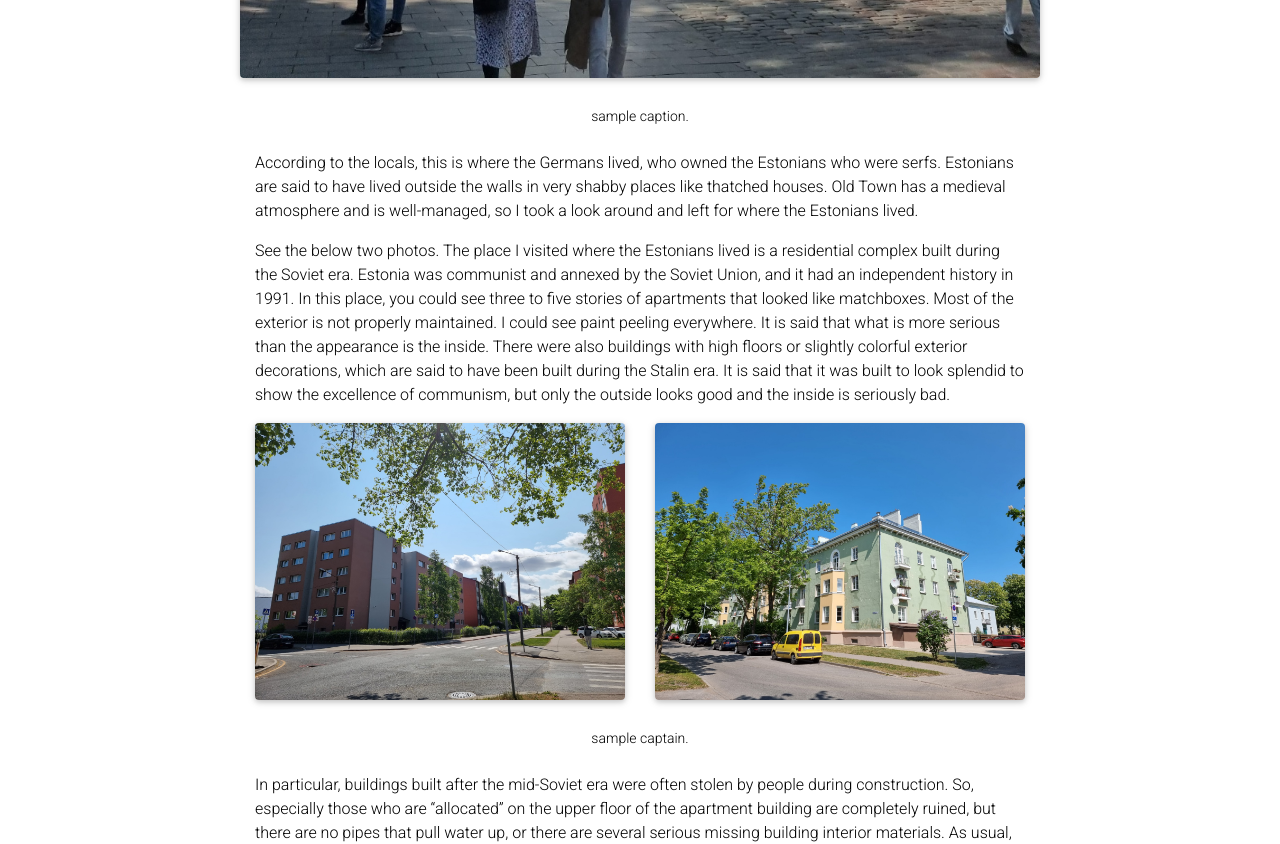
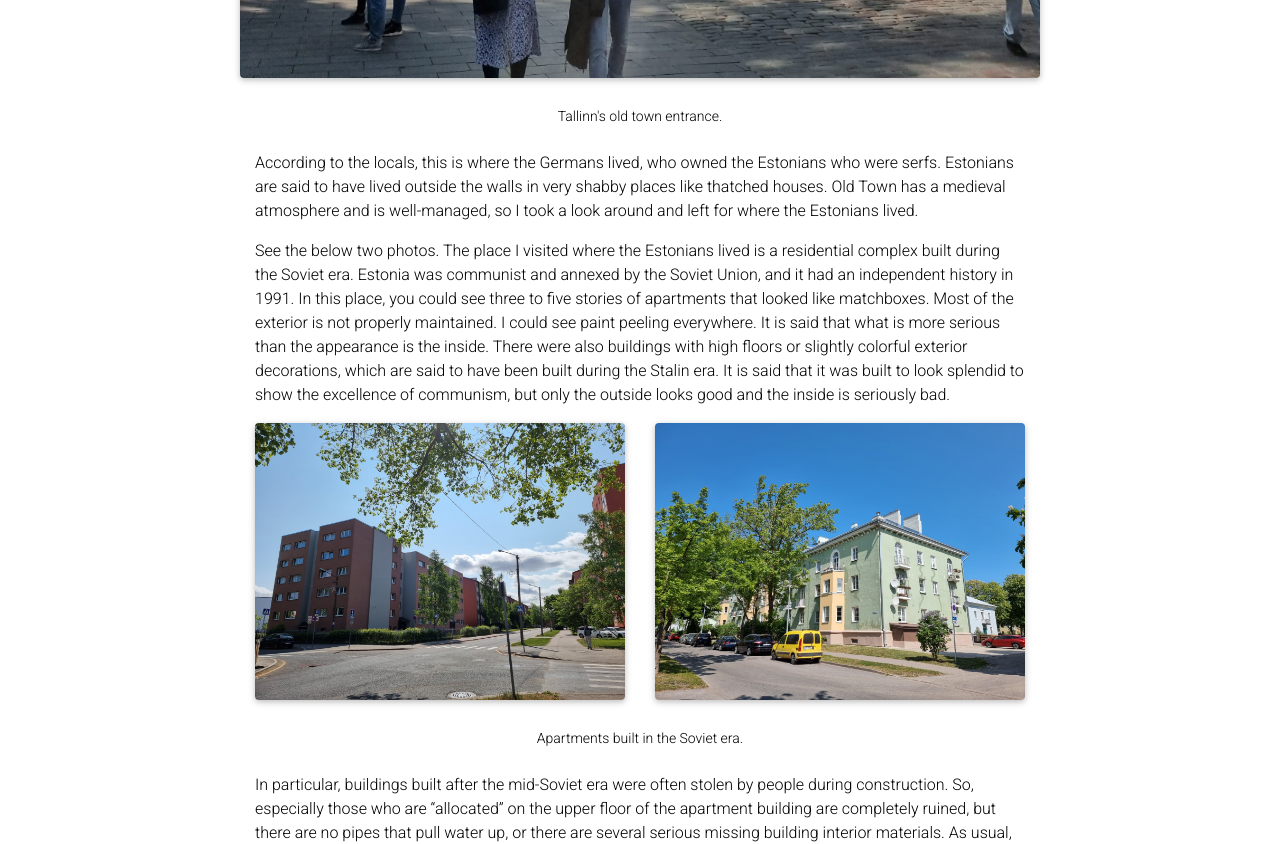
Before and after one commit to shlee-lab/shlee-lab.github.io, a Jekyll site: the page built from _posts/2023-06-14-trip-in-Tallinn.md, in a window 1280 px wide and 1400 px high, scrolled down 1140 px. Shown: the part 152-996 px from the top of the window. Built offline with Jekyll 4.4.1, drawn with Linux system fonts in a browser that asks for light colours; full-size pictures stand in for the smaller copies a plugin makes; comment, search, counter and statistics services are not loaded; a style sheet for code colours, icons or effects is not loaded.

Commit message:
Update 2023-06-14-trip-in-Tallinn.md

```diff
--- a/_posts/2023-06-14-trip-in-Tallinn.md
+++ b/_posts/2023-06-14-trip-in-Tallinn.md
@@ -18,7 +18,7 @@ Where do you think of when you think of Tallinn, Estonia? It is an old town with
     {% include figure.html path="assets/img/tallinn-1.jpg" class="img-fluid rounded z-depth-1" zoomable=true  %}
 </div>
 <div class="caption">
-    sample caption.
+    Tallinn's old town entrance.
 </div>
 
 According to the locals, this is where the Germans lived, who owned the Estonians who were serfs. Estonians are said to have lived outside the walls in very shabby places like thatched houses. Old Town has a medieval atmosphere and is well-managed, so I took a look around and left for where the Estonians lived.
@@ -34,7 +34,7 @@ See the below two photos. The place I visited where the Estonians lived is a res
     </div>
 </div>
 <div class="caption">
-    sample captain.
+    Apartments built in the Soviet era.
 </div>
 
 In particular, buildings built after the mid-Soviet era were often stolen by people during construction. So, especially those who are "allocated" on the upper floor of the apartment building are completely ruined, but there are no pipes that pull water up, or there are several serious missing building interior materials. As usual, there probably wasn't a problem on paper.
```
